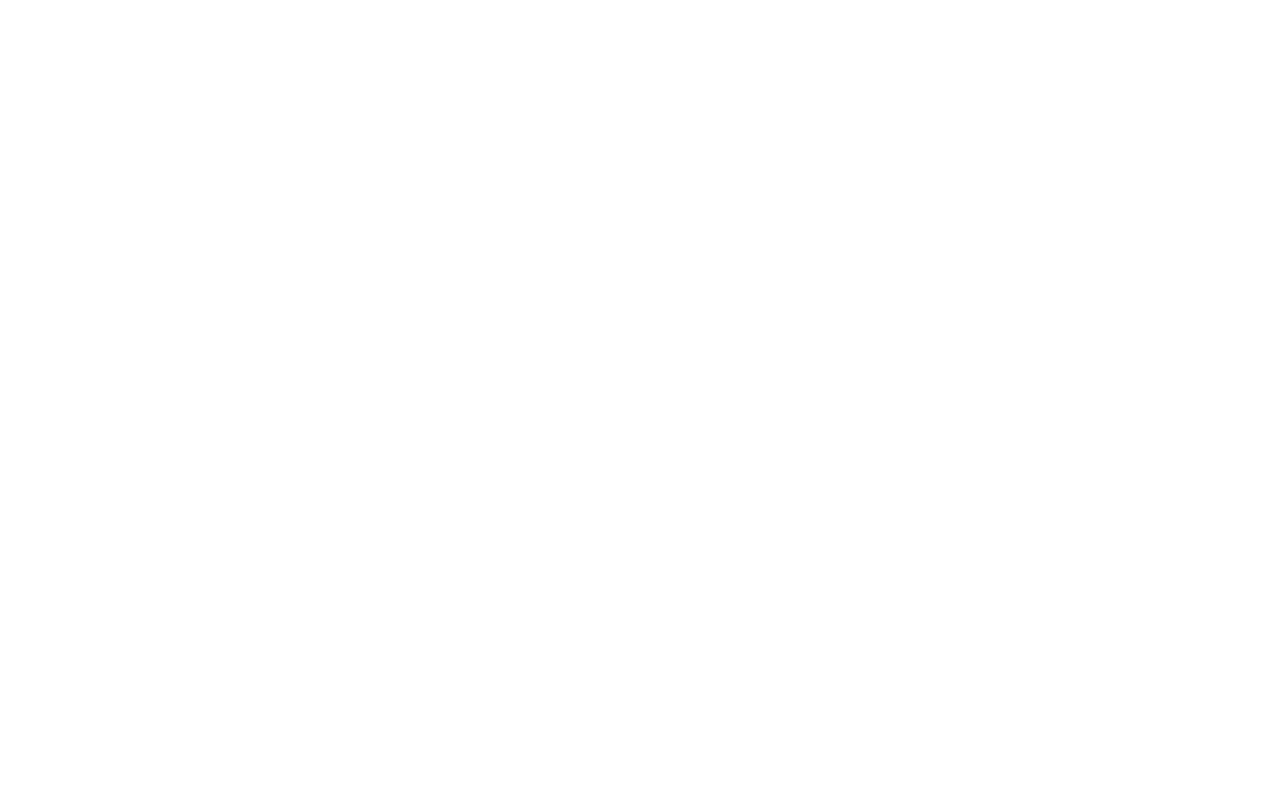
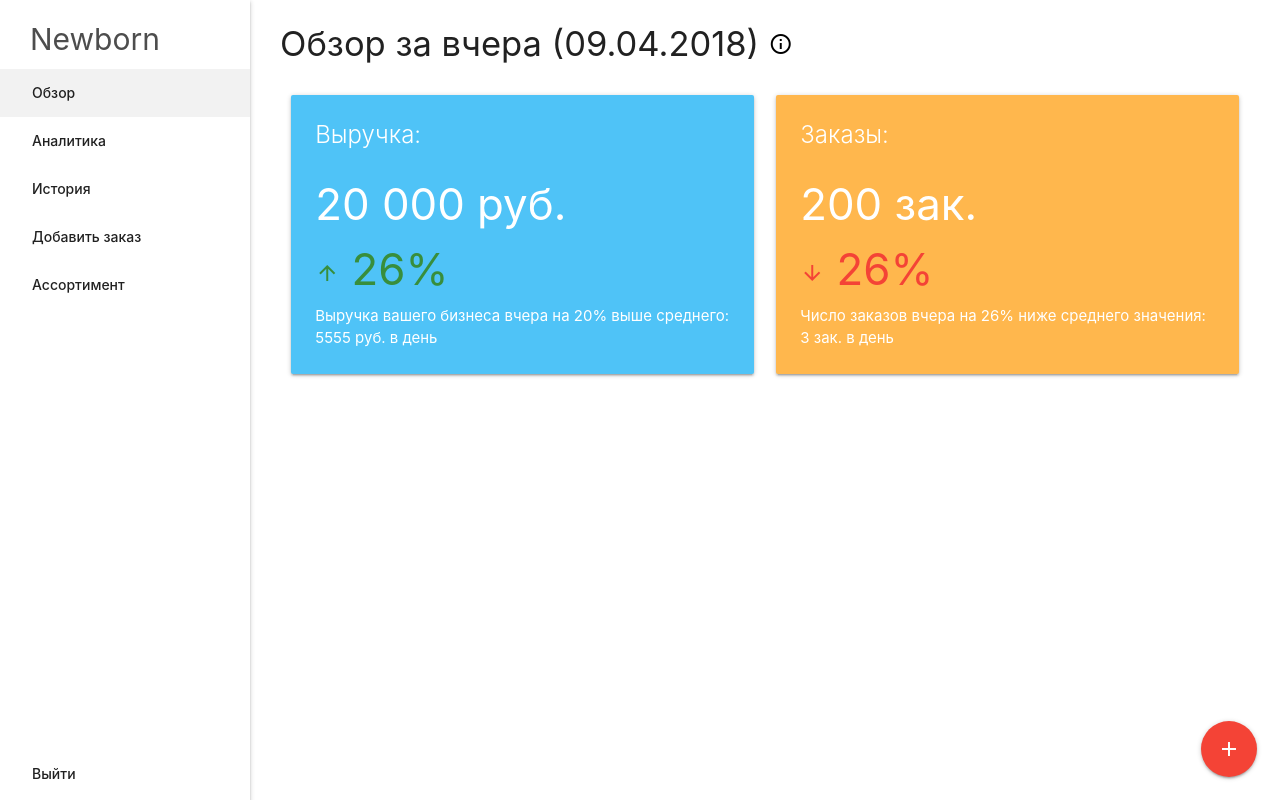
Before and after one commit to OlegUsatui/crm-platform, an Angular app in the folder client/: page /overview in a window 1280 px wide. Before the commit this address led to /. Built offline with nearby package versions, Linux system fonts and the light colour scheme; sample sign-in values are in the browser's storage.

Commit message:
overview page

```diff
--- a/client/src/app/app-routing.module.ts
+++ b/client/src/app/app-routing.module.ts
@@ -4,6 +4,8 @@
 import { AuthLayoutComponent } from './shared/layouts/auth-layout/auth-layout.component';
 import { RegisterPageComponent } from './register-page/register-page.component';
 import { AuthGuard } from './shared/guards/auth.guard';
+import { OverviewPageComponent } from './overview-page/overview-page.component';
+import { SiteLayoutComponent } from './shared/layouts/site-layout/site-layout.component';
 
 const routes: Routes = [
   {
@@ -14,7 +16,8 @@
     ]
   },
   {
-    path: '', component: AuthLayoutComponent, canActivate: [AuthGuard], children: [
+    path: '', component: SiteLayoutComponent, canActivate: [AuthGuard], children: [
+      { path: 'overview', component: OverviewPageComponent },
     ]
   }
 ];
--- a/client/src/app/app.module.ts
+++ b/client/src/app/app.module.ts
@@ -10,6 +10,7 @@
 import { FormsModule, ReactiveFormsModule } from '@angular/forms';
 import { HTTP_INTERCEPTORS, HttpClientModule } from '@angular/common/http';
 import { TokenInterceptor } from './shared/interceptors/token.interceptor';
+import { OverviewPageComponent } from './overview-page/overview-page.component';
 
 @NgModule({
   declarations: [
@@ -17,7 +18,8 @@
     LoginPageComponent,
     AuthLayoutComponent,
     SiteLayoutComponent,
-    RegisterPageComponent
+    RegisterPageComponent,
+    OverviewPageComponent
   ],
   imports: [
     BrowserModule,
--- a/client/src/app/login-page/login-page.component.ts
+++ b/client/src/app/login-page/login-page.component.ts
@@ -3,7 +3,7 @@
 import { AuthService } from '../shared/services/auth.service';
 import { Subject, takeUntil } from 'rxjs';
 import { MaterializeService } from '../shared/classes/materialize.service';
-import { ActivatedRoute, Params, Route } from '@angular/router';
+import { ActivatedRoute, Params, Route, Router } from '@angular/router';
 
 @Component({
   selector: 'app-login-page',
@@ -15,6 +15,7 @@
   destroy$ = new Subject();
 
   constructor(private fb: FormBuilder,
+              private router: Router,
               private route: ActivatedRoute,
               private authService: AuthService) {
   }
@@ -26,7 +27,7 @@
     })
       this.route.queryParams.subscribe((params: Params) => {
         if (params['registered']) {
-          MaterializeService.toast('Теперь вы можете войти в систему используя свои донные');
+          MaterializeService.toast('Теперь вы можете войти в систему используя свои данные');
         } else if (params['accessDenied']) {
           MaterializeService.toast('Для начала авторизуйтесь в системе');
         } else if (params['tokenExpired']) {
@@ -45,8 +46,7 @@
 
     this.authService.login(this.form.value).pipe(takeUntil(this.destroy$)).subscribe(
       () => {
-        console.log('Success')
-        this.form.enable()
+        this.router.navigate(['/overview'])
       },
       (err) => {
         MaterializeService.toast(err.error.message);
--- /dev/null
+++ b/client/src/app/overview-page/overview-page.component.html
@@ -0,0 +1,36 @@
+<div class="page-title">
+  <h4>
+    Обзор за вчера (09.04.2018)
+    <i class="material-icons black-text pointer" id="dashboard-info">info_outline</i>
+  </h4>
+</div>
+
+<div class="row">
+  <div class="col s12 l6">
+    <div class="card light-blue lighten-2 white-text">
+      <div class="card-content">
+        <span class="card-title">Выручка:</span>
+        <h3>20 000 руб.</h3>
+        <h3 class="green-text text-darken-2 m0 mb1">
+          <i class="material-icons">arrow_upward</i>
+          26%
+        </h3>
+        <p>Выручка вашего бизнеса вчера на 20% выше среднего: 5555 руб. в день</p>
+      </div>
+    </div>
+  </div>
+
+  <div class="col s12 l6">
+    <div class="card orange lighten-2 white-text">
+      <div class="card-content">
+        <span class="card-title">Заказы:</span>
+        <h3>200 зак.</h3>
+        <h3 class="red-text m0 mb1">
+          <i class="material-icons">arrow_downward</i>
+          26%
+        </h3>
+        <p>Число заказов вчера на 26% ниже среднего значения: 3 зак. в день</p>
+      </div>
+    </div>
+  </div>
+</div>
--- a/client/src/app/shared/classes/materialize.service.ts
+++ b/client/src/app/shared/classes/materialize.service.ts
@@ -1,7 +1,13 @@
+import { ElementRef } from '@angular/core';
+
 declare var M: any;
 
 export class MaterializeService {
   static toast(message: string) {
     M.toast({html: message})
   }
+
+  static initFloatingButton(ref: ElementRef) {
+    M.FloatingActionButton.init(ref.nativeElement)
+  }
 }
--- a/client/src/app/shared/layouts/site-layout/site-layout.component.html
+++ b/client/src/app/shared/layouts/site-layout/site-layout.component.html
@@ -1 +1,28 @@
-<p>site-layout works!</p>
+<ul class="sidenav sidenav-fixed a-sidenav">
+  <h4>Newborn</h4>
+  <li
+    class="bold"
+    *ngFor="let link of links"
+    routerLinkActive="active"
+  >
+    <a [routerLink]="link.url" class="waves-effect waves-orange">
+      {{ link.name }}
+    </a>
+  </li>
+
+  <li class="bold last"><a href="#" class="waves-effect waves-orange" (click)="logout($event)">Выйти</a></li>
+</ul>
+
+<main class="content">
+  <router-outlet></router-outlet>
+</main>
+
+<div class="fixed-action-btn" #floating>
+  <a class="btn-floating btn-large red">
+    <i class="large material-icons">add</i>
+  </a>
+  <ul>
+    <li><a class="btn-floating green"><i class="material-icons">assignment</i></a></li>
+    <li><a class="btn-floating blue"><i class="material-icons">list</i></a></li>
+  </ul>
+</div>
--- a/client/src/app/shared/layouts/site-layout/site-layout.component.ts
+++ b/client/src/app/shared/layouts/site-layout/site-layout.component.ts
@@ -1,10 +1,34 @@
-import { Component } from '@angular/core';
+import { AfterViewInit, Component, ElementRef, ViewChild } from '@angular/core';
+import { MaterializeService } from '../../classes/materialize.service';
+import { Router } from '@angular/router';
+import { AuthService } from '../../services/auth.service';
 
 @Component({
   selector: 'app-site-layout',
   templateUrl: './site-layout.component.html',
   styleUrls: ['./site-layout.component.scss']
 })
-export class SiteLayoutComponent {
+export class SiteLayoutComponent implements AfterViewInit {
+  @ViewChild('floating') floatingRef!: ElementRef;
 
+  links = [
+    {url: '/overview', name: 'Обзор'},
+    {url: '/analytics', name: 'Аналитика'},
+    {url: '/history', name: 'История'},
+    {url: '/order', name: 'Добавить заказ'},
+    {url: '/categories', name: 'Ассортимент'},
+  ]
+
+  constructor(private router: Router,
+              private authService: AuthService) {
+  }
+  ngAfterViewInit() {
+    MaterializeService.initFloatingButton(this.floatingRef);
+  }
+
+  logout(event: Event): void {
+    event.preventDefault();
+    this.authService.logout();
+    this.router.navigate(['/login']);
+  }
 }
--- a/client/src/index.html
+++ b/client/src/index.html
@@ -5,6 +5,7 @@
   <title>Client</title>
   <base href="/">
   <meta name="viewport" content="width=device-width, initial-scale=1">
+  <link href="https://fonts.googleapis.com/icon?family=Material+Icons" rel="stylesheet">
 </head>
 <body>
   <app-root></app-root>
```
Also changed, not shown: client/src/app/overview-page/overview-page.component.ts (added, +10 -0 lines), client/src/app/overview-page/overview-page.component.scss (added), 1 other file (tests, documents, lock files or other folders).
